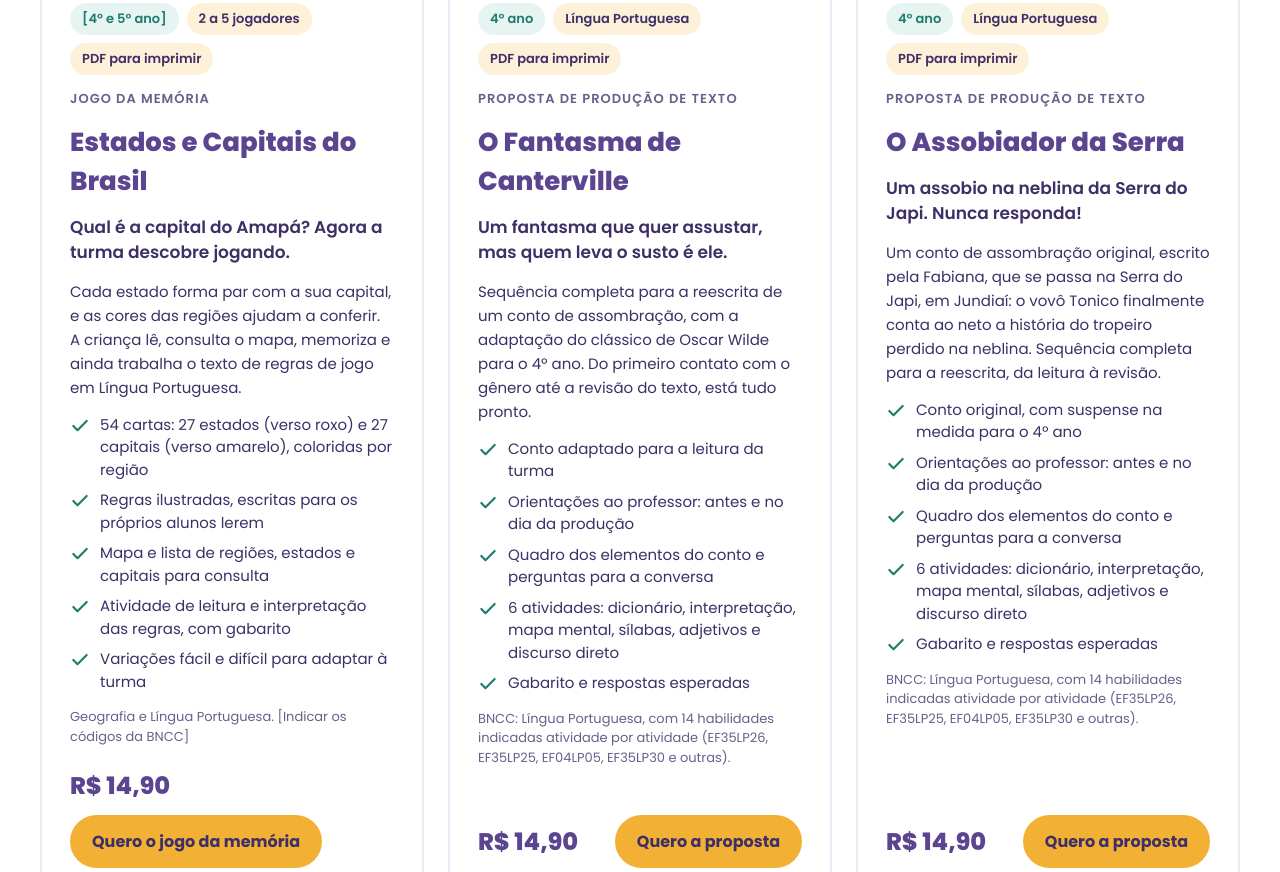
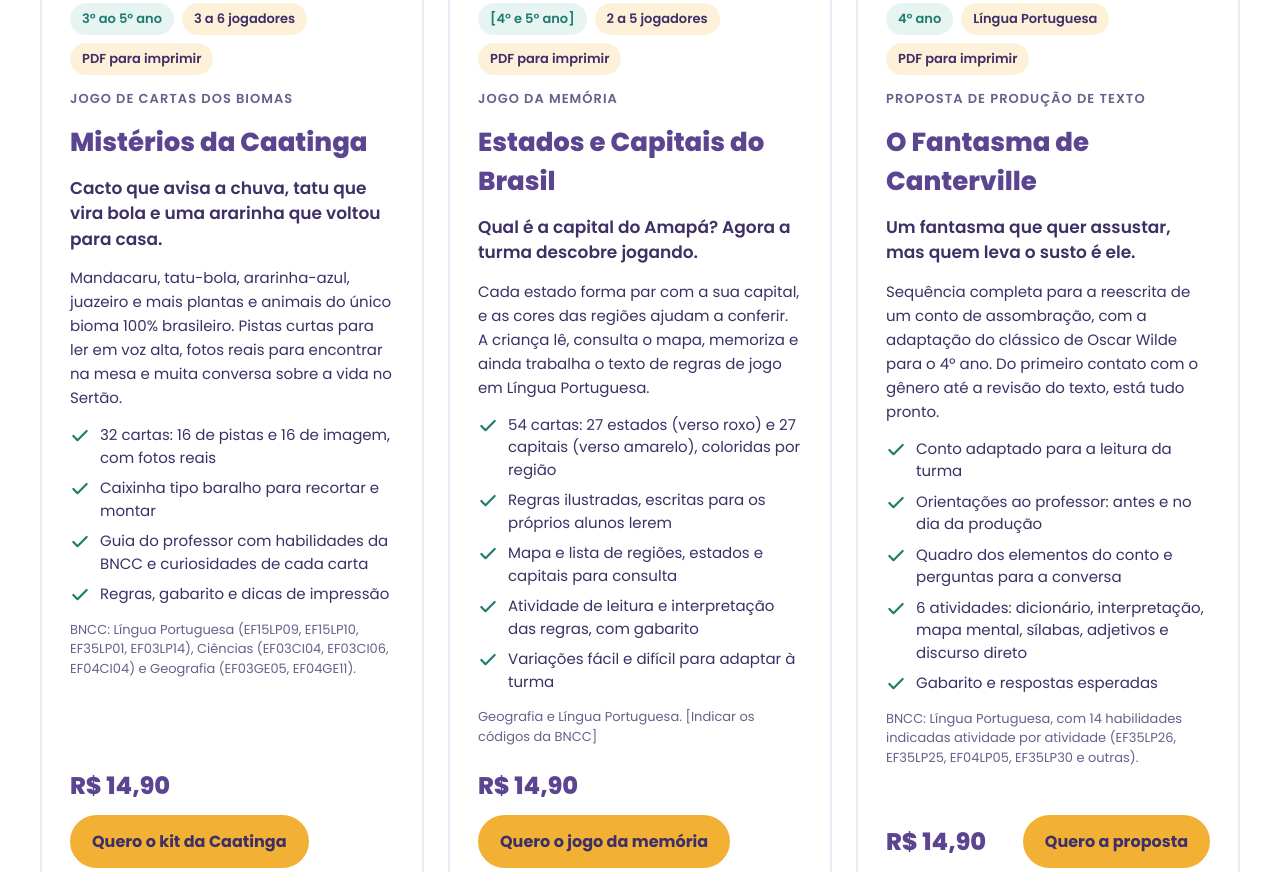
Before and after one commit to fabianamagogalibras-jpg/pedamagoga., a plain HTML site: page index.html in a window 1280 px wide. Shown: the part 4547-5419 px from the top of the page. Drawn offline with Linux system fonts and the light colour scheme.

Commit message:
Add files via upload

```diff
--- a/index.html
+++ b/index.html
@@ -213,6 +213,25 @@ img{max-width:100%}
 </div>
 </article>
 <article style="flex: 1 1 340px; min-width: 0; border: 2px solid #ECE7F5; border-radius: 28px; overflow: hidden; display: flex; flex-direction: column; background: #FFFFFF">
+<img src="misterios-da-caatinga.jpg" alt="Caixinha do jogo Mistérios da Caatinga com cartas de mandacaru, tatu-bola, ararinha-azul e carcará" style="width: 100%; aspect-ratio: 3 / 2; object-fit: contain; display: block; background: #EEEAF6">
+<div style="padding: 28px; display: flex; flex-direction: column; gap: 14px; flex-grow: 1">
+<div style="display: flex; flex-wrap: wrap; gap: 8px"><span style="background: #E6F4F2; color: #1F7A6F; font-size: 13px; font-weight: 600; padding: 6px 12px; border-radius: 999px">3º ao 5º ano</span><span style="background: #FDF1D9; color: #3E2F66; font-size: 13px; font-weight: 600; padding: 6px 12px; border-radius: 999px">3 a 6 jogadores</span><span style="background: #FDF1D9; color: #3E2F66; font-size: 13px; font-weight: 600; padding: 6px 12px; border-radius: 999px">PDF para imprimir</span></div>
+
+<p style="margin: 0; font-size: 13px; font-weight: 600; letter-spacing: 0.08em; text-transform: uppercase; color: #6B5E8C">Jogo de cartas dos biomas</p>
+<h3 style="margin: 0; font-size: 26px; font-weight: 800; color: #5B4590">Mistérios da Caatinga</h3>
+<p style="margin: 0; font-size: 17px; line-height: 1.5; font-weight: 600; color: #3E2F66">Cacto que avisa a chuva, tatu que vira bola e uma ararinha que voltou para casa.</p>
+<p style="margin: 0; font-size: 15px; line-height: 1.6">Mandacaru, tatu-bola, ararinha-azul, juazeiro e mais plantas e animais do único bioma 100% brasileiro. Pistas curtas para ler em voz alta, fotos reais para encontrar na mesa e muita conversa sobre a vida no Sertão.</p>
+<div style="display: flex; flex-direction: column; gap: 8px; font-size: 15px; line-height: 1.5">
+<div style="display: flex; gap: 10px; align-items: flex-start"><svg aria-hidden="true" width="20" height="20" viewBox="0 0 24 24" fill="none" stroke="#1F7A6F" stroke-width="2.6" stroke-linecap="round" stroke-linejoin="round" style="flex-shrink: 0; margin-top: 2px"><path d="M20 6 9 17l-5-5"></path></svg><span>32 cartas: 16 de pistas e 16 de imagem, com fotos reais</span></div>
+<div style="display: flex; gap: 10px; align-items: flex-start"><svg aria-hidden="true" width="20" height="20" viewBox="0 0 24 24" fill="none" stroke="#1F7A6F" stroke-width="2.6" stroke-linecap="round" stroke-linejoin="round" style="flex-shrink: 0; margin-top: 2px"><path d="M20 6 9 17l-5-5"></path></svg><span>Caixinha tipo baralho para recortar e montar</span></div>
+<div style="display: flex; gap: 10px; align-items: flex-start"><svg aria-hidden="true" width="20" height="20" viewBox="0 0 24 24" fill="none" stroke="#1F7A6F" stroke-width="2.6" stroke-linecap="round" stroke-linejoin="round" style="flex-shrink: 0; margin-top: 2px"><path d="M20 6 9 17l-5-5"></path></svg><span>Guia do professor com habilidades da BNCC e curiosidades de cada carta</span></div>
+<div style="display: flex; gap: 10px; align-items: flex-start"><svg aria-hidden="true" width="20" height="20" viewBox="0 0 24 24" fill="none" stroke="#1F7A6F" stroke-width="2.6" stroke-linecap="round" stroke-linejoin="round" style="flex-shrink: 0; margin-top: 2px"><path d="M20 6 9 17l-5-5"></path></svg><span>Regras, gabarito e dicas de impressão</span></div>
+</div>
+<p style="margin: 0; font-size: 13px; line-height: 1.5; color: #6B5E8C">BNCC: Língua Portuguesa (EF15LP09, EF15LP10, EF35LP01, EF03LP14), Ciências (EF03CI04, EF03CI06, EF04CI04) e Geografia (EF03GE05, EF04GE11).</p>
+<div style="display: flex; flex-wrap: wrap; align-items: center; justify-content: space-between; gap: 12px; padding-top: 8px; margin-top: auto"><span style="font-size: 24px; font-weight: 800; color: #5B4590">R$ 14,90</span><a href="https://buy.stripe.com/bJe28k8Hx2GAd4EgAj3F606" style="text-decoration: none; background: #F2B134; color: #3E2F66; padding: 14px 22px; border-radius: 999px; font-weight: 700; font-size: 16px">Quero o kit da Caatinga</a></div>
+</div>
+</article>
+<article style="flex: 1 1 340px; min-width: 0; border: 2px solid #ECE7F5; border-radius: 28px; overflow: hidden; display: flex; flex-direction: column; background: #FFFFFF">
 <img src="memoria-estados-capitais.jpg" alt="Capa do Jogo da memória Estados e Capitais do Brasil, com o mapa colorido por regiões, e uma folha de cartas de estado" style="width: 100%; aspect-ratio: 3 / 2; object-fit: contain; display: block; background: #F7F4FB">
 <div style="padding: 28px; display: flex; flex-direction: column; gap: 14px; flex-grow: 1">
 <div style="display: flex; flex-wrap: wrap; gap: 8px"><span style="background: #E6F4F2; color: #1F7A6F; font-size: 13px; font-weight: 600; padding: 6px 12px; border-radius: 999px">[4º e 5º ano]</span><span style="background: #FDF1D9; color: #3E2F66; font-size: 13px; font-weight: 600; padding: 6px 12px; border-radius: 999px">2 a 5 jogadores</span><span style="background: #FDF1D9; color: #3E2F66; font-size: 13px; font-weight: 600; padding: 6px 12px; border-radius: 999px">PDF para imprimir</span></div>
@@ -284,7 +303,7 @@ img{max-width:100%}
 <div style="display: flex; gap: 10px; align-items: flex-start"><svg aria-hidden="true" width="20" height="20" viewBox="0 0 24 24" fill="none" stroke="#1F7A6F" stroke-width="2.6" stroke-linecap="round" stroke-linejoin="round" style="flex-shrink: 0; margin-top: 2px"><path d="M20 6 9 17l-5-5"></path></svg><span>Quadro "Adapte à sua realidade" em cada aula</span></div>
 </div>
 <p style="margin: 0; font-size: 13px; line-height: 1.5; color: #6B5E8C">BNCC: Ciências (EF04CI02, EF04CI04, EF04CI05, EF04CI06), Geografia (EF04GE11), Língua Portuguesa, Matemática (EF04MA20) e Arte (EF15AR04).</p>
-<div style="display: flex; flex-wrap: wrap; align-items: center; justify-content: space-between; gap: 12px; padding-top: 8px; margin-top: auto"><span style="font-size: 24px; font-weight: 800; color: #5B4590">R$ 14,90</span><a href="mailto:fabianamagogalibras@gmail.com?subject=Kit%201%20Uma%20%C3%A1rvore%20para%20investigar" style="text-decoration: none; background: #F2B134; color: #3E2F66; padding: 14px 22px; border-radius: 999px; font-weight: 700; font-size: 16px">Quero o Kit 1</a></div>
+<div style="display: flex; flex-wrap: wrap; align-items: center; justify-content: space-between; gap: 12px; padding-top: 8px; margin-top: auto"><span style="font-size: 24px; font-weight: 800; color: #5B4590">R$ 14,90</span><a href="https://buy.stripe.com/8x26oA4rhgxqc0Aesb3F609" style="text-decoration: none; background: #F2B134; color: #3E2F66; padding: 14px 22px; border-radius: 999px; font-weight: 700; font-size: 16px">Quero o Kit 1</a></div>
 </div>
 </article>
 <article style="flex: 1 1 340px; min-width: 0; border: 2px solid #ECE7F5; border-radius: 28px; overflow: hidden; display: flex; flex-direction: column; background: #FFFFFF">
@@ -302,7 +321,7 @@ img{max-width:100%}
 <div style="display: flex; gap: 10px; align-items: flex-start"><svg aria-hidden="true" width="20" height="20" viewBox="0 0 24 24" fill="none" stroke="#1F7A6F" stroke-width="2.6" stroke-linecap="round" stroke-linejoin="round" style="flex-shrink: 0; margin-top: 2px"><path d="M20 6 9 17l-5-5"></path></svg><span>Roteiro da Feira dos Biomas</span></div>
 </div>
 <p style="margin: 0; font-size: 13px; line-height: 1.5; color: #6B5E8C">BNCC: Geografia (EF04GE01, EF04GE05, EF04GE06, EF04GE08, EF04GE10, EF04GE11), Ciências (EF04CI02, EF04CI04), Língua Portuguesa e Arte.</p>
-<div style="display: flex; flex-wrap: wrap; align-items: center; justify-content: space-between; gap: 12px; padding-top: 8px; margin-top: auto"><span style="font-size: 24px; font-weight: 800; color: #5B4590">R$ 14,90</span><a href="mailto:fabianamagogalibras@gmail.com?subject=Kit%202%20Biomas%20do%20Brasil" style="text-decoration: none; background: #F2B134; color: #3E2F66; padding: 14px 22px; border-radius: 999px; font-weight: 700; font-size: 16px">Quero o Kit 2</a></div>
+<div style="display: flex; flex-wrap: wrap; align-items: center; justify-content: space-between; gap: 12px; padding-top: 8px; margin-top: auto"><span style="font-size: 24px; font-weight: 800; color: #5B4590">R$ 14,90</span><a href="https://buy.stripe.com/eVq14g6zp6WQe8Ifwf3F608" style="text-decoration: none; background: #F2B134; color: #3E2F66; padding: 14px 22px; border-radius: 999px; font-weight: 700; font-size: 16px">Quero o Kit 2</a></div>
 </div>
 </article>
 <article style="flex: 1 1 340px; min-width: 0; border: 2px solid #ECE7F5; border-radius: 28px; overflow: hidden; display: flex; flex-direction: column; background: #FFFFFF">
@@ -320,7 +339,7 @@ img{max-width:100%}
 <div style="display: flex; gap: 10px; align-items: flex-start"><svg aria-hidden="true" width="20" height="20" viewBox="0 0 24 24" fill="none" stroke="#1F7A6F" stroke-width="2.6" stroke-linecap="round" stroke-linejoin="round" style="flex-shrink: 0; margin-top: 2px"><path d="M20 6 9 17l-5-5"></path></svg><span>Planos com passo a passo para o professor</span></div>
 </div>
 <p style="margin: 0; font-size: 13px; line-height: 1.5; color: #6B5E8C">BNCC: Ciências (EF04CI01 a EF04CI06), Matemática (EF04MA20, EF04MA28) e Língua Portuguesa (EF04LP24).</p>
-<div style="display: flex; flex-wrap: wrap; align-items: center; justify-content: space-between; gap: 12px; padding-top: 8px; margin-top: auto"><span style="font-size: 24px; font-weight: 800; color: #5B4590">R$ 14,90</span><a href="mailto:fabianamagogalibras@gmail.com?subject=Kit%203%20Laborat%C3%B3rio%20na%20sala%20de%20aula" style="text-decoration: none; background: #F2B134; color: #3E2F66; padding: 14px 22px; border-radius: 999px; font-weight: 700; font-size: 16px">Quero o Kit 3</a></div>
+<div style="display: flex; flex-wrap: wrap; align-items: center; justify-content: space-between; gap: 12px; padding-top: 8px; margin-top: auto"><span style="font-size: 24px; font-weight: 800; color: #5B4590">R$ 14,90</span><a href="https://buy.stripe.com/28E14gaPFepi0hSfwf3F607" style="text-decoration: none; background: #F2B134; color: #3E2F66; padding: 14px 22px; border-radius: 999px; font-weight: 700; font-size: 16px">Quero o Kit 3</a></div>
 </div>
 </article>
 
```
